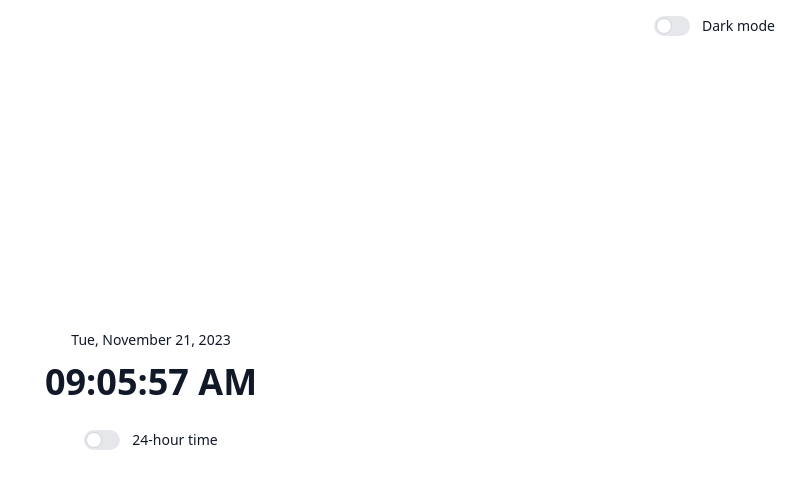
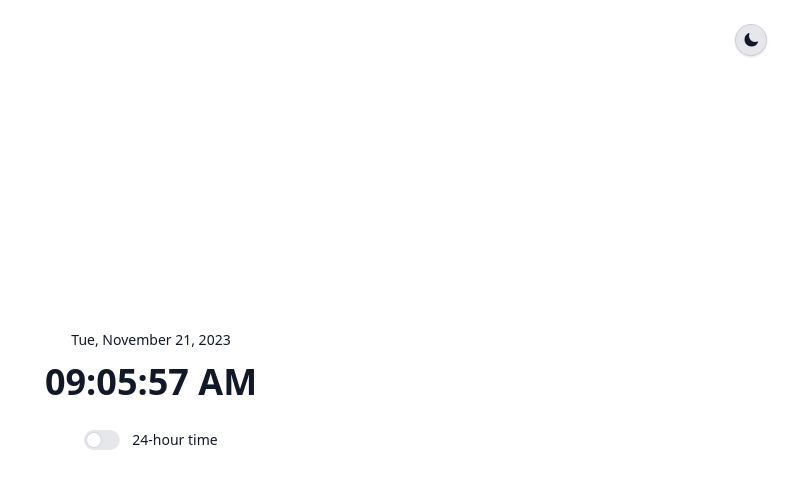
Before and after one commit to mechapear/clock-react, a React (Vite) app: page / in a window 1280 px wide. Shown: the top 488 px of the page, without its empty margins (489-1280 px from the left). Built offline with nearby package versions, Linux system fonts and the light colour scheme.

Commit message:
feat: get and set user preference with local storage

```diff
--- a/src/App.tsx
+++ b/src/App.tsx
@@ -1,9 +1,63 @@
 import { useEffect, useState } from 'react'
+import { MoonIcon, SunIcon } from './icons.tsx'
+
+// user preference information from local storage
+const userPreferenceStorage = {
+  time: {
+    key: 'time',
+    getIs24Hour: () => {
+      return localStorage.getItem(userPreferenceStorage.time.key) === '24'
+    },
+    setIs24Hour: (is24Hour: boolean) => {
+      localStorage.setItem(
+        userPreferenceStorage.time.key,
+        is24Hour ? '24' : '12',
+      )
+    },
+  },
+  theme: {
+    key: 'theme',
+    getIsDarkMode: () => {
+      return localStorage.getItem(userPreferenceStorage.theme.key) === 'dark'
+    },
+    setIsDarkMode: (isDarkMode: boolean) => {
+      localStorage.setItem(
+        userPreferenceStorage.theme.key,
+        isDarkMode ? 'dark' : 'light',
+      )
+    },
+  },
+}
+
+function initTheme() {
+  const isDarkMode = userPreferenceStorage.theme.getIsDarkMode()
+  if (isDarkMode) {
+    document.documentElement.classList.add('dark')
+  } else {
+    document.documentElement.classList.remove('dark')
+  }
+  return { isDarkMode }
+}
+
+function setDarkModeToRoot(isDark: boolean) {
+  if (isDark) {
+    document.documentElement.classList.add('dark')
+  } else {
+    document.documentElement.classList.remove('dark')
+  }
+  userPreferenceStorage.theme.setIsDarkMode(isDark)
+}
 
 export default function App() {
   const [date, setDate] = useState(new Date())
-  const [is24Hour, setIs24Hour] = useState(false)
-  const [isDarkMode, setIsDarkMode] = useState(false)
+  const [is24Hour, setIs24Hour] = useState(() => {
+    // check if the user has already set a clock format preference
+    return userPreferenceStorage.time.getIs24Hour()
+  })
+  const [isDarkMode, setIsDarkMode] = useState(() => {
+    // check if the user has already set a theme preference
+    return initTheme().isDarkMode
+  })
 
   const day = date.toLocaleDateString(undefined, {
     weekday: 'short',
@@ -26,32 +80,35 @@ export default function App() {
     return () => clearInterval(interval)
   }, [])
 
-  useEffect(() => {
-    // set the dark mode class to the root element
-    if (isDarkMode) {
-      document.documentElement.classList.add('dark')
-    } else {
-      document.documentElement.classList.remove('dark')
-    }
-  }, [isDarkMode]) // On page load or when changing themes
+  function handleChangeTheme() {
+    setIsDarkMode((prevIsDarkMode) => {
+      const nextIsDarkMode = !prevIsDarkMode
+      // set the dark mode class to the root element
+      setDarkModeToRoot(nextIsDarkMode)
+      return nextIsDarkMode
+    })
+  }
+
+  function handleChangeTimeFormat() {
+    setIs24Hour((prevIs24Hour) => {
+      // set state from the latest value of is24Hour pasing function inside setIs24Hour
+      const nextIs24Hour = !prevIs24Hour
+      // set the time format to the local storage
+      userPreferenceStorage.time.setIs24Hour(nextIs24Hour)
+      return nextIs24Hour
+    })
+  }
 
   return (
     <>
-      <nav className="sticky z-0 top-0 p-4 flex flex-row-reverse">
-        <label className="relative inline-flex items-center cursor-pointer">
-          <input
-            className="sr-only peer"
-            type="checkbox"
-            // set state from the latest value of isDarkMode pasing function inside setIsDarkMode
-            onChange={() => setIsDarkMode((prevIsDarkMode) => !prevIsDarkMode)}
-            checked={isDarkMode}
-          />
-          <div className="w-9 h-5 bg-gray-200 peer-focus:outline-none peer-focus:ring-2 peer-focus:ring-blue-300 dark:peer-focus:ring-blue-800 rounded-full peer dark:bg-gray-700 peer-checked:after:translate-x-full rtl:peer-checked:after:-translate-x-full peer-checked:after:border-white after:content-[''] after:absolute after:top-[2px] after:start-[2px] after:bg-white after:border-gray-300  after:border after:rounded-full after:h-4 after:w-4 after:transition-all dark:border-gray-600 peer-checked:bg-blue-600"></div>
-          <span className="ms-3 text-sm font-medium text-gray-900 dark:text-gray-300">
-            Dark mode
-          </span>
-        </label>
-      </nav>
+      <div className="fixed top-5 right-5 duration-100">
+        <button
+          className="w-8 h-8 m-1 bg-gray-200 dark:bg-gray-300 text-gray-900 dark:text-gray-700 dark:border-gray-400 grid place-content-center rounded-full ring-1 ring-inset ring-black/10 shadow"
+          onClick={handleChangeTheme}
+        >
+          {isDarkMode ? <SunIcon /> : <MoonIcon />}
+        </button>
+      </div>
 
       <div className="text-center absolute top-1/2 left-1/2 -translate-y-1/2 -translate-x-1/2 ">
         <div className="text-sm font-medium text-gray-900 dark:text-gray-300">
@@ -65,8 +122,7 @@ export default function App() {
             <input
               className="sr-only peer"
               type="checkbox"
-              // set state from the latest value of is24Hour pasing function inside setIs24Hour
-              onChange={() => setIs24Hour((prevIs24Hour) => !prevIs24Hour)}
+              onChange={handleChangeTimeFormat}
               checked={is24Hour}
             />
             <div className="w-9 h-5 bg-gray-200 peer-focus:outline-none peer-focus:ring-2 peer-focus:ring-blue-300 dark:peer-focus:ring-blue-800 rounded-full peer dark:bg-gray-700 peer-checked:after:translate-x-full rtl:peer-checked:after:-translate-x-full peer-checked:after:border-white after:content-[''] after:absolute after:top-[2px] after:start-[2px] after:bg-white after:border-gray-300 after:border after:rounded-full after:h-4 after:w-4 after:transition-all dark:border-gray-600 peer-checked:bg-blue-600"></div>
--- /dev/null
+++ b/src/icons.tsx
@@ -0,0 +1,29 @@
+export const SunIcon = () => {
+  return (
+    <svg
+      xmlns="http://www.w3.org/2000/svg"
+      viewBox="0 0 24 24"
+      fill="currentColor"
+      className="w-[1.25em] h-[1.25em] inline-block vertical-middle"
+    >
+      <path d="M12 2.25a.75.75 0 01.75.75v2.25a.75.75 0 01-1.5 0V3a.75.75 0 01.75-.75zM7.5 12a4.5 4.5 0 119 0 4.5 4.5 0 01-9 0zM18.894 6.166a.75.75 0 00-1.06-1.06l-1.591 1.59a.75.75 0 101.06 1.061l1.591-1.59zM21.75 12a.75.75 0 01-.75.75h-2.25a.75.75 0 010-1.5H21a.75.75 0 01.75.75zM17.834 18.894a.75.75 0 001.06-1.06l-1.59-1.591a.75.75 0 10-1.061 1.06l1.59 1.591zM12 18a.75.75 0 01.75.75V21a.75.75 0 01-1.5 0v-2.25A.75.75 0 0112 18zM7.758 17.303a.75.75 0 00-1.061-1.06l-1.591 1.59a.75.75 0 001.06 1.061l1.591-1.59zM6 12a.75.75 0 01-.75.75H3a.75.75 0 010-1.5h2.25A.75.75 0 016 12zM6.697 7.757a.75.75 0 001.06-1.06l-1.59-1.591a.75.75 0 00-1.061 1.06l1.59 1.591z" />
+    </svg>
+  )
+}
+
+export const MoonIcon = () => {
+  return (
+    <svg
+      xmlns="http://www.w3.org/2000/svg"
+      viewBox="0 0 24 24"
+      fill="currentColor"
+      className="w-[1em] h-[1em] inline-block vertical-middle"
+    >
+      <path
+        fillRule="evenodd"
+        d="M9.528 1.718a.75.75 0 01.162.819A8.97 8.97 0 009 6a9 9 0 009 9 8.97 8.97 0 003.463-.69.75.75 0 01.981.98 10.503 10.503 0 01-9.694 6.46c-5.799 0-10.5-4.701-10.5-10.5 0-4.368 2.667-8.112 6.46-9.694a.75.75 0 01.818.162z"
+        clipRule="evenodd"
+      />
+    </svg>
+  )
+}
```
